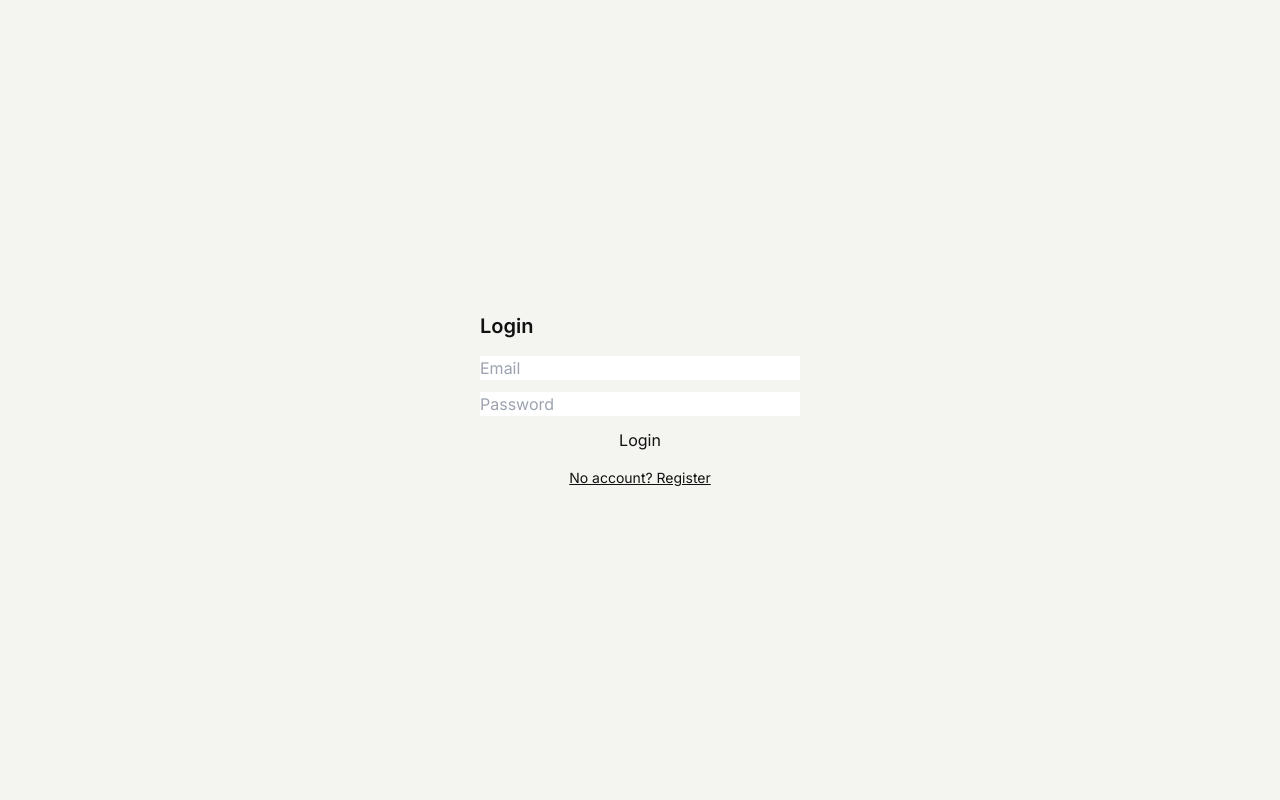
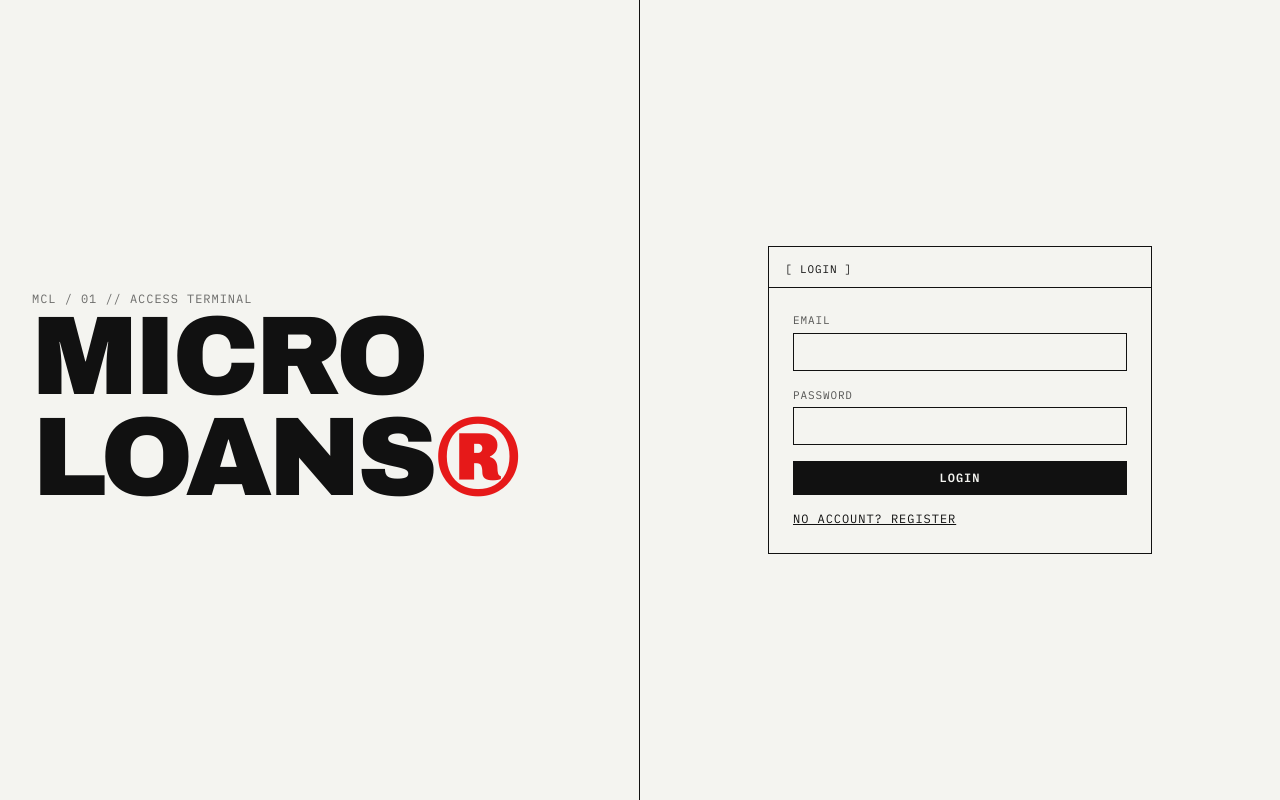
Before and after one commit to YasserDalali/Keel, a React (Vite) app in the folder frontend/: page /login in a window 1280 px wide. Built offline with nearby package versions, Linux system fonts and the light colour scheme; no server answers; what openapi-fetch would draw is missing.

Commit message:
feat: reskin LoginPage with Swiss Industrial Print primitives

```diff
--- a/frontend/src/pages/LoginPage.tsx
+++ b/frontend/src/pages/LoginPage.tsx
@@ -2,13 +2,13 @@ import { useState } from "react";
 import { useNavigate } from "react-router-dom";
 import { api } from "../lib/api";
 import { useAuth } from "../App";
+import Field from "../components/ui/Field";
+import Button from "../components/ui/Button";
+import Panel from "../components/ui/Panel";
 
 const turnstileToken = import.meta.env.VITE_TURNSTILE_TOKEN || "1x00000000000000000000AA";
 if (!turnstileToken) {
   throw new Error("VITE_TURNSTILE_TOKEN is required in the repo-root .env file");
-
-
-
 }
 
 export default function LoginPage() {
@@ -53,30 +53,36 @@ export default function LoginPage() {
   }
 
   return (
-    <div className="flex flex-col items-center justify-center h-screen">
-      <div className="flex flex-col gap-4 w-80">
-        <h1 className="text-xl font-semibold">
-          {mode === "login" ? "Login" : "Create account"}
+    <div className="grid min-h-screen md:grid-cols-2">
+      <div className="flex flex-col justify-center border-b border-ink p-8 md:border-b-0 md:border-r">
+        <p className="font-mono text-xs uppercase tracking-wide2 text-ink/60">
+          MCL / 01 // ACCESS TERMINAL
+        </p>
+        <h1 className="font-display uppercase leading-[0.9] tracking-tightest text-[clamp(3rem,9vw,7rem)]">
+          Micro
+          <br />
+          Loans<span className="text-hazard">®</span>
         </h1>
-        <form className="flex flex-col gap-3" onSubmit={handleSubmit}>
-          <input
-            type="email"
-            placeholder="Email"
-            value={email}
-            onChange={(e) => setEmail(e.target.value)}
+      </div>
+
+      <div className="flex items-center justify-center p-8">
+        <Panel title={mode === "login" ? "Login" : "Register"} className="w-full max-w-sm">
+          <form className="flex flex-col gap-4" onSubmit={handleSubmit}>
+            <Field label="Email" type="email" value={email} onChange={setEmail} required autoComplete="email" />
+            <Field
+              label="Password"
+              type="password"
+              value={password}
+              onChange={setPassword}
               required
+              autoComplete={mode === "login" ? "current-password" : "new-password"}
             />
-          <input
-            type="password"
-            placeholder="Password"
-            value={password}
-            onChange={(e) => setPassword(e.target.value)}
-            required
-          />
-          {error && <p className="text-red-600 text-sm">{error}</p>}
-          <button type="submit">
-            {mode === "login" ? "Login" : "Register"}
-          </button>
+            {error && (
+              <p className="border border-hazard bg-paper px-3 py-2 font-mono text-xs text-hazard">
+                {error}
+              </p>
+            )}
+            <Button type="submit">{mode === "login" ? "Login" : "Register"}</Button>
           </form>
           <button
             type="button"
@@ -84,10 +90,11 @@ export default function LoginPage() {
               setMode((m) => (m === "login" ? "register" : "login"));
               setError("");
             }}
-          className="text-sm underline"
+            className="mt-4 font-mono text-xs uppercase tracking-wide2 underline"
           >
             {mode === "login" ? "No account? Register" : "Have an account? Login"}
           </button>
+        </Panel>
       </div>
     </div>
   );
```
Lines whose indentation alone changed are shown as unchanged.
